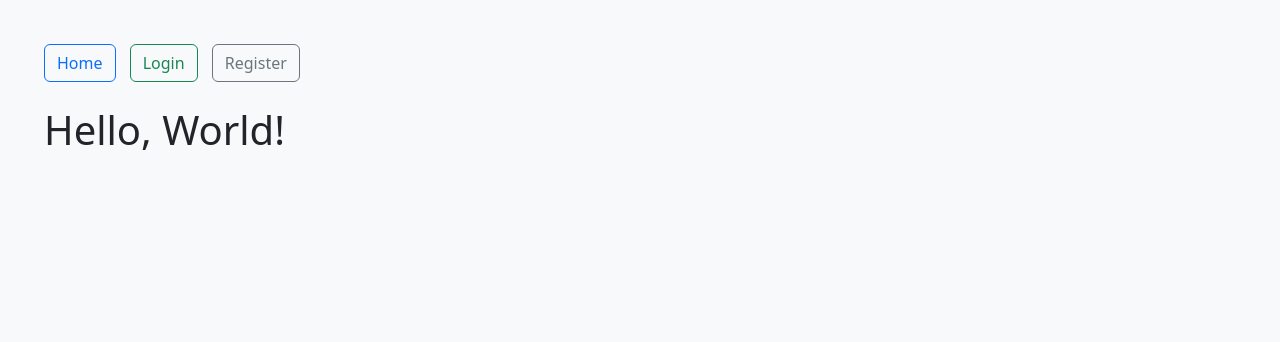
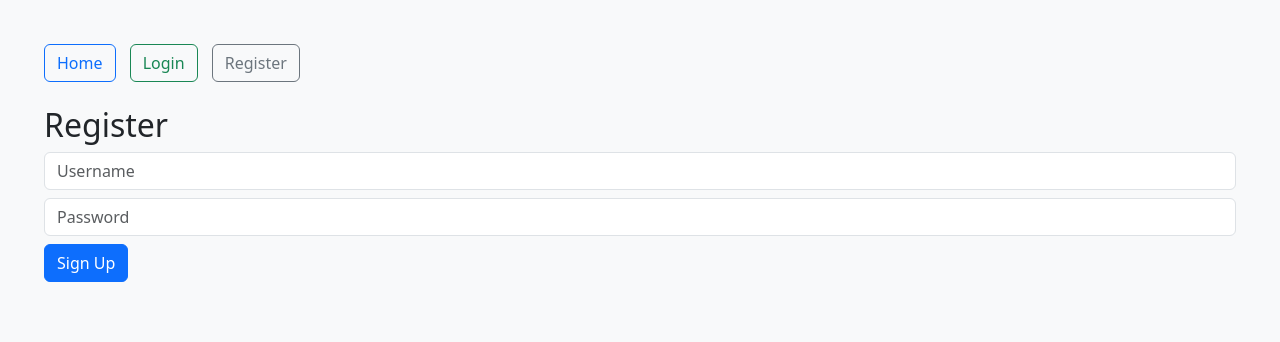
Before and after one commit to vdeohhmi/myappp, a Python web app: template templates/index.html in a window 1280 px wide. Shown: the top 342 px of the page. Run offline with Jinja, Linux system fonts and the light colour scheme; the template is opened without the code that fills it, so the values that code supplies are empty.

Commit message:
Update index.html

```diff
--- a/templates/index.html
+++ b/templates/index.html
@@ -1,5 +1,10 @@
 {% extends 'base.html' %}
-{% block title %}Home{% endblock %}
+{% block title %}Register{% endblock %}
 {% block content %}
-  <h1>Hello, {% if user %}{{ user }}{% else %}World{% endif %}!</h1>
+  <h2>Register</h2>
+  <form method="post">
+    <input name="username" class="form-control mb-2" placeholder="Username" required>
+    <input name="password" type="password" class="form-control mb-2" placeholder="Password" required>
+    <button type="submit" class="btn btn-primary">Sign Up</button>
+  </form>
 {% endblock %}
```
